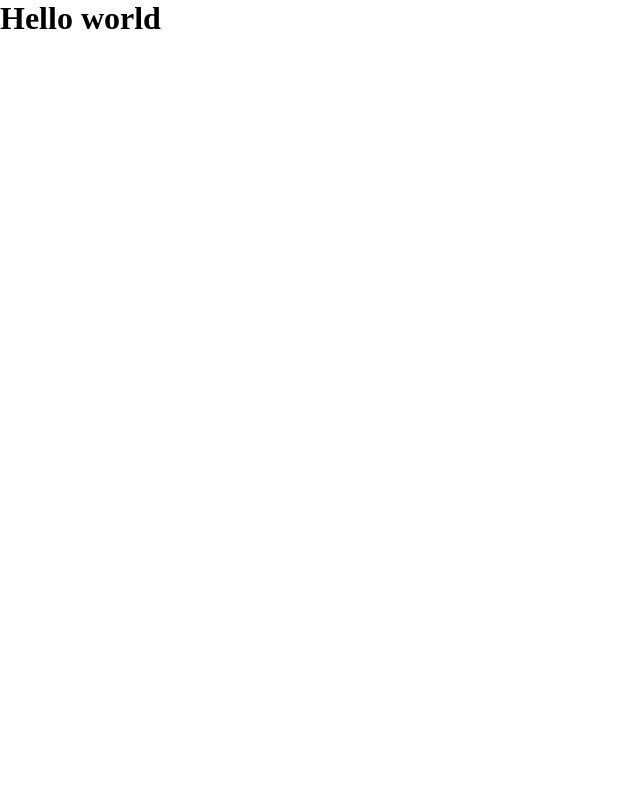
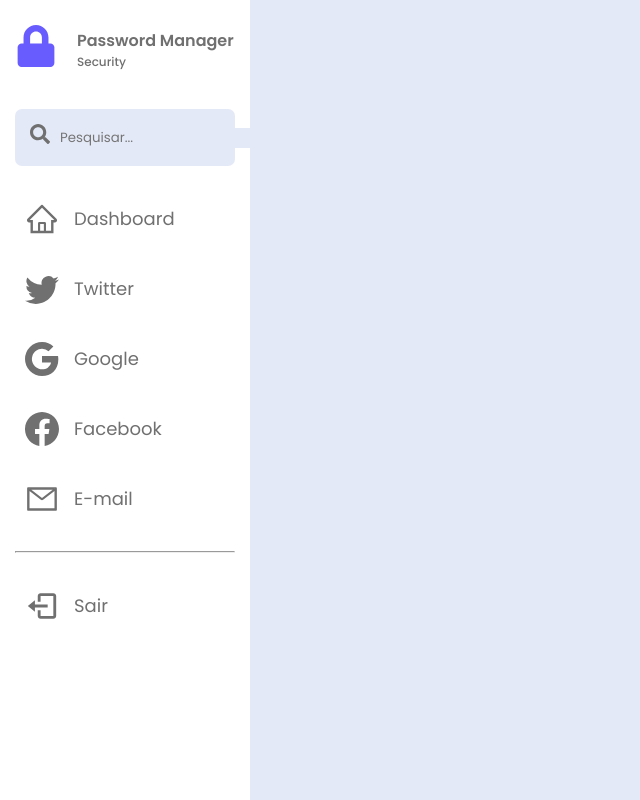
Before and after one commit to CarlosTrindade1/password-manager-react, a React (Create React App) app: page / in a window 1280 px wide. Shown: the whole page, without its empty margins (0-640 px from the left). Built offline with nearby package versions, Linux system fonts and the light colour scheme.

Commit message:
Construindo o menu de navegação da aplicação

```diff
--- a/package.json
+++ b/package.json
@@ -6,8 +6,10 @@
     "@testing-library/jest-dom": "^5.16.2",
     "@testing-library/react": "^12.1.2",
     "@testing-library/user-event": "^13.5.0",
+    "boxicons": "^2.1.1",
     "react": "^17.0.2",
     "react-dom": "^17.0.2",
+    "react-icons": "^4.3.1",
     "react-scripts": "5.0.0",
     "web-vitals": "^2.1.4"
   },
--- a/src/App.jsx
+++ b/src/App.jsx
@@ -1,10 +1,12 @@
 import React from 'react';
 import './App.css';
+
+import { Nav } from './components/Nav';
 
 function App() {
   return (
     <div className="App">
-      <h1>Hello world</h1>
+      <Nav />
     </div>
   );
 }
--- /dev/null
+++ b/src/components/Nav/index.jsx
@@ -0,0 +1,74 @@
+import React from 'react';
+import { FaLock, FaSearch } from 'react-icons/fa';
+import { AiOutlineHome, AiOutlineMail } from 'react-icons/ai';
+import { BsTwitter, BsGoogle, BsFacebook } from 'react-icons/bs';
+import { BiLogOut } from 'react-icons/bi';
+import './styles.css';
+
+export function Nav() {
+  return (
+    <nav className="navbar">
+      <header>
+        <div className="image-navbar">
+          <span>
+            <FaLock size={42} color="#695CFE" />
+          </span>
+        </div>
+        <div className="navbar-text">
+          <span className="text-main">Password Manager</span>
+          <span className="text-second">Security</span>
+        </div>
+      </header>
+
+      <li>
+        <div className="navbar-search">
+          <span>
+            <FaSearch color="#707070" size={20} />
+          </span>
+          <input type="search" placeholder="Pesquisar..." />
+        </div>
+      </li>
+
+      <ul className="navbar-menu">
+        <li>
+          <a href="/" className="menu-item">
+            <AiOutlineHome size={34} className="menu-link-icon" />
+            <span>Dashboard</span>
+          </a>
+        </li>
+        <li>
+          <a href="/" className="menu-item">
+            <BsTwitter size={34} className="menu-link-icon" />
+            <span>Twitter</span>
+          </a>
+        </li>
+        <li>
+          <a href="/" className="menu-item">
+            <BsGoogle size={34} className="menu-link-icon" />
+            <span>Google</span>
+          </a>
+        </li>
+        <li>
+          <a href="/" className="menu-item">
+            <BsFacebook size={34} className="menu-link-icon" />
+            <span>Facebook</span>
+          </a>
+        </li>
+        <li>
+          <a href="/" className="menu-item">
+            <AiOutlineMail size={34} className="menu-link-icon" />
+            <span>E-mail</span>
+          </a>
+        </li>
+      </ul>
+
+      <hr />
+      <footer>
+        <div className="footer-logout">
+          <BiLogOut size={34} className="footer-logout-icon" />
+          <span>Sair</span>
+        </div>
+      </footer>
+    </nav>
+  );
+}
--- /dev/null
+++ b/src/components/Nav/styles.css
@@ -0,0 +1,100 @@
+.navbar {
+  width: 250px;
+  background-color: var(--sidebar-color);
+  padding: 15px;
+  height: 100vh;
+}
+
+.navbar header {
+  display: flex;
+  padding: 10px 0;
+  margin-bottom: 25px;
+}
+
+.navbar .navbar-text {
+  display: flex;
+  flex-direction: column;
+  justify-content: center;
+  margin-left: 20px;
+  color: var(--text-color);
+  font-weight: 500;
+  font-size: 12px;
+}
+
+.navbar .navbar-text .text-main {
+  font-weight: 600;
+  font-size: 16px;
+}
+
+.navbar li {
+  list-style: none;
+  margin: 15px 0;
+}
+
+.navbar .navbar-search {
+  padding: 15px;
+  background-color: var(--body-color);
+  display: flex;
+  justify-content: space-between;
+  align-items: center;
+  border-radius: 7px;
+}
+
+.navbar .navbar-search input {
+  border: none;
+  outline: none;
+  background-color: var(--body-color);
+  padding: 0 10px;
+}
+
+.navbar .navbar-menu {
+  margin: 25px 0;
+}
+
+.navbar .navbar-menu .menu-item {
+  display: flex;
+  align-items: center;
+  background-color: var(--sidebar-color);
+  height: 55px;
+  padding: 20px 10px;
+  color: var(--text-color);
+  font-size: 18px;
+  border-radius: 7px;
+  transition: var(--tran-05);
+  text-decoration: none;
+}
+
+.navbar .navbar-menu .menu-item:hover {
+  background-color: var(--primary-color);
+  color: var(--sidebar-color);
+}
+
+.navbar .navbar-menu .menu-item .menu-link-icon {
+  margin-right: 15px;
+}
+
+.navbar footer {
+  margin-top: 25px;
+}
+
+.navbar footer .footer-logout {
+  display: flex;
+  align-items: center;
+  background-color: var(--sidebar-color);
+  height: 55px;
+  padding: 20px 10px;
+  color: var(--text-color);
+  font-size: 18px;
+  border-radius: 7px;
+  transition: var(--tran-05);
+  cursor: pointer;
+}
+
+.navbar footer .footer-logout:hover {
+  background-color: var(--primary-color);
+  color: var(--sidebar-color);
+}
+
+.navbar footer .footer-logout .footer-logout-icon {
+  margin-right: 15px;
+}
--- a/src/index.css
+++ b/src/index.css
@@ -1,5 +1,29 @@
+@import url('https://fonts.googleapis.com/css2?family=Poppins:wght@300;400;500;600;700&display=swap');
+
 * {
   margin: 0;
   padding: 0;
   box-sizing: border-box;
+  font-family: 'Poppins', sans-serif;
 }
+
+:root {
+  /* ==== Colors ==== */
+  --body-color: #E4E9F7;
+  --sidebar-color: #FFF;
+  --primary-color: #695CFE;
+  --primary-color-light: #F6F5FF;
+  --toggle-color: #DDD;
+  --text-color: #707070;
+
+  /* ==== Transitions ==== */
+  --tran-02: all 0.2s ease;
+  --tran-03: all 0.3s ease;
+  --tran-04: all 0.4s ease;
+  --tran-05: all 0.5s ease;
+}
+
+body {
+  height: 100vh;
+  background: var(--body-color);
+}
--- a/src/index.js
+++ b/src/index.js
@@ -1,6 +1,7 @@
 import React from 'react';
 import ReactDOM from 'react-dom';
 import './index.css';
+// import 'boxicons';
 import App from './App';
 
 ReactDOM.render(
```
Also changed, not shown: .eslintrc.js, 1 other file (tests, documents, lock files or other folders).
